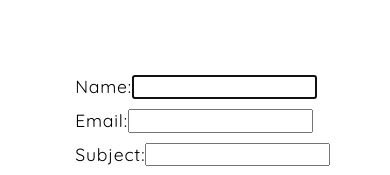
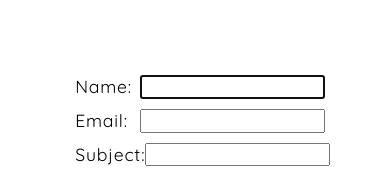
Before and after one commit to chrisjamesr/homepage, a React app: page /contact in a window 390 px wide. Shown: the part 460-635 px from the top of the page. Built offline with nearby package versions, Linux system fonts and the light colour scheme.

Commit message:
add media query for landscape orientation

```diff
--- a/src/styles/Main.scss
+++ b/src/styles/Main.scss
@@ -1,6 +1,4 @@
 @import 'variables.scss';
-
-
   // contact form
 .contact-form{
   width: 100%;
@@ -55,3 +53,9 @@ form {
 .scroll-container {
   margin-bottom: 2.5%;
 }
+
+@media (max-width: #{$break-point-lg-tablet}){
+  form > div {
+    justify-content: space-between;
+  }
+}
```
